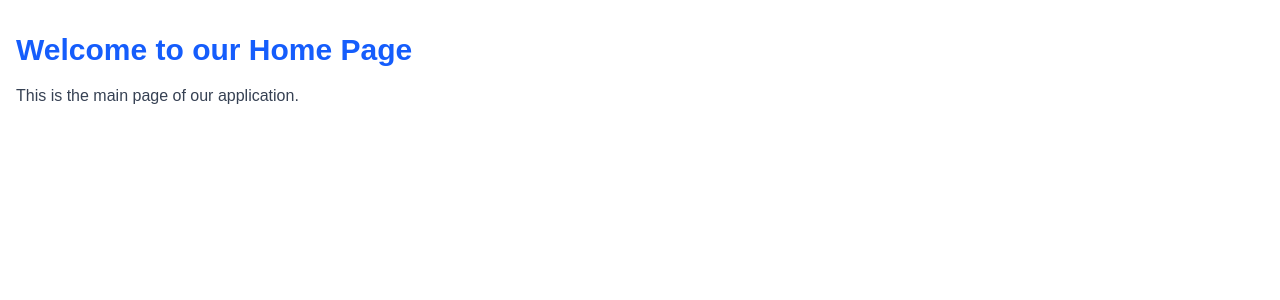
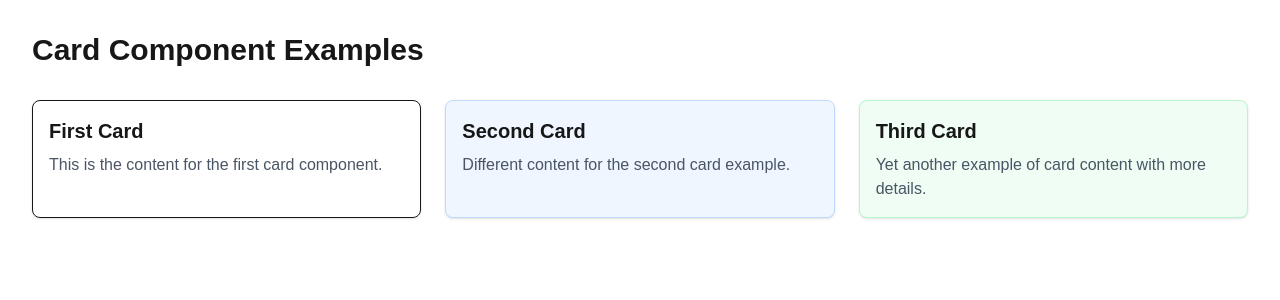
Before and after one commit to joabera333/alx-project-0x02-setup, a Next.js app in the folder alx-project-0x02/: page /home in a window 1280 px wide. Shown: the top 300 px of the page. Built offline with nearby package versions, Linux system fonts and the light colour scheme.

Commit message:
Resolved merge conflicts

```diff
--- a/alx-project-0x02/components/common/Card.tsx
+++ b/alx-project-0x02/components/common/Card.tsx
@@ -0,0 +1,12 @@
+import { CardProps } from "@/interfaces";
+
+const Card: React.FC<CardProps> = ({ title, content, className = "" }) => {
+	return (
+		<div className={`border rounded-lg p-4 shadow-sm ${className}`}>
+			<h2 className="text-xl font-bold mb-2">{title}</h2>
+			<p className="text-gray-600">{content}</p>
+		</div>
+	);
+};
+
+export default Card;
--- a/alx-project-0x02/interfaces/index.ts
+++ b/alx-project-0x02/interfaces/index.ts
@@ -0,0 +1,5 @@
+export interface CardProps {
+	title: string;
+	content: string;
+	className?: string; // Optional className for custom styling
+}
--- a/alx-project-0x02/pages/home.tsx
+++ b/alx-project-0x02/pages/home.tsx
@@ -1,4 +1,4 @@
-import React from "react";
+/*import React from "react";
 
 const HomePage: React.FC = () => {
 	return (
@@ -14,3 +14,38 @@ const HomePage: React.FC = () => {
 };
 
 export default HomePage;
+*/
+import Card from "@/components/common/Card";
+import Head from "next/head";
+
+export default function Home() {
+	return (
+		<div className="min-h-screen p-8">
+			<Head>
+				<title>Home Page</title>
+				<meta name="description" content="Home page with card examples" />
+			</Head>
+
+			<h1 className="text-3xl font-bold mb-8">Card Component Examples</h1>
+
+			<div className="grid grid-cols-1 md:grid-cols-2 lg:grid-cols-3 gap-6">
+				<Card
+					title="First Card"
+					content="This is the content for the first card component."
+				/>
+
+				<Card
+					title="Second Card"
+					content="Different content for the second card example."
+					className="bg-blue-50 border-blue-200"
+				/>
+
+				<Card
+					title="Third Card"
+					content="Yet another example of card content with more details."
+					className="bg-green-50 border-green-200"
+				/>
+			</div>
+		</div>
+	);
+}
```
